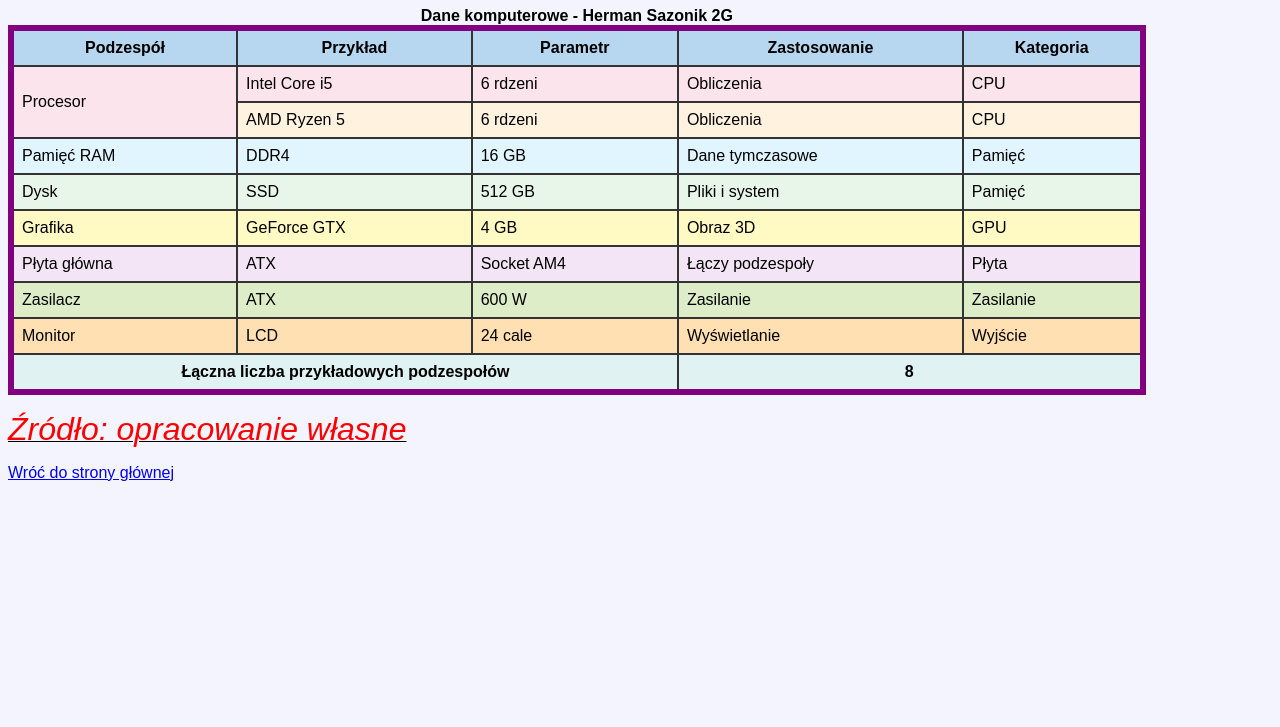
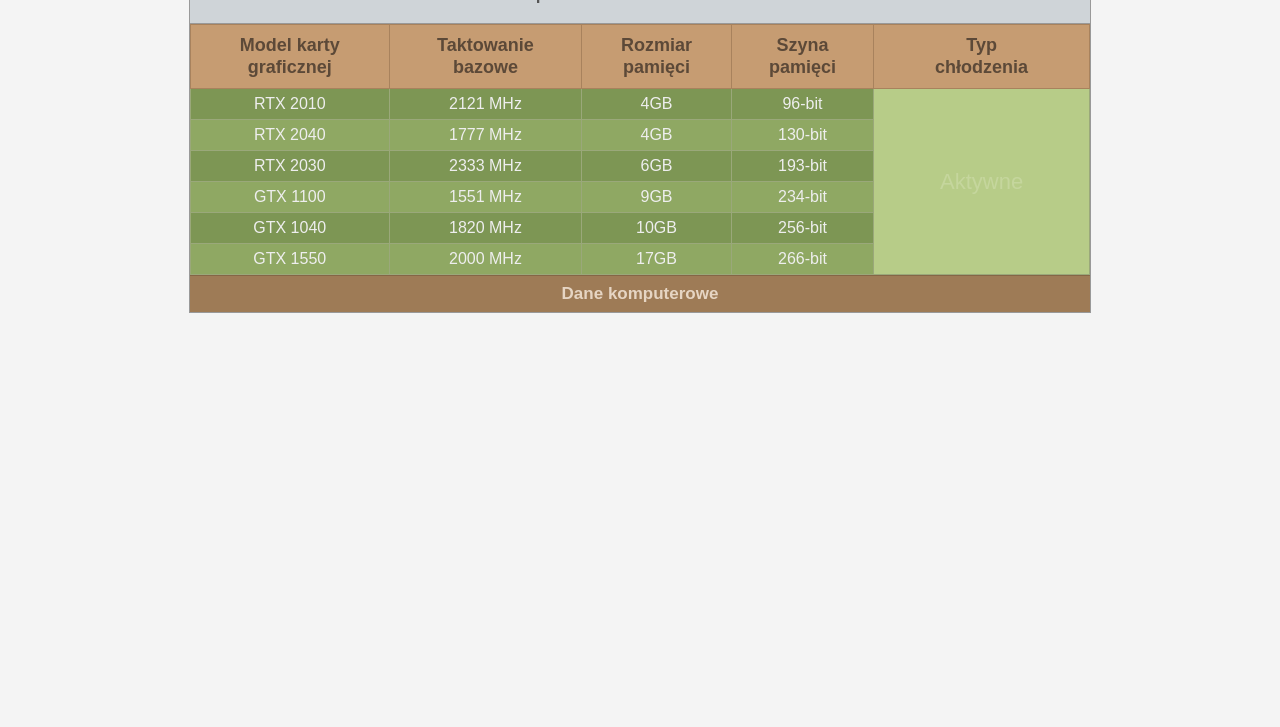
Before and after one commit to Sazonizm/Stronatml, a plain HTML site: page tabela_sazonik.html in a window 1280 px wide. Shown: the part 73-800 px from the top of the page. Drawn offline with Linux system fonts and the light colour scheme.

Commit message:
Refactor tabela_sazonik.html structure and styles

```diff
--- a/tabela_sazonik.html
+++ b/tabela_sazonik.html
@@ -2,33 +2,139 @@
 <html lang="pl">
 <head>
     <meta charset="UTF-8">
-<meta name="author" content="Herman Sazonik">
-<title>Tabela komputerowa - Herman Sazonik</title>
+    <title>Dane komputerowe - Sezonik Herman</title>
+    <style>
+        body {
+            font-family: Arial, sans-serif;
+            background-color: #f4f4f4;
+            padding: 20px;
+        }
+
+        .table-box {
+            max-width: 900px;
+            margin: 0 auto;
+            background-color: #d8d8d8;
+            border: 1px solid #999;
+        }
+
+        .table-title {
+            text-align: center;
+            font-size: 26px;
+            padding: 18px 15px;
+            color: #555;
+            background-color: #cfd4d8;
+            border-bottom: 1px solid #999;
+        }
+
+        table {
+            width: 100%;
+            border-collapse: collapse;
+        }
+
+        th {
+            background-color: #c69c72;
+            color: #5c4938;
+            font-size: 18px;
+            padding: 10px 8px;
+            border: 1px solid #a8825d;
+            line-height: 1.2;
+        }
+
+        td {
+            padding: 6px 10px;
+            font-size: 16px;
+            color: #eee;
+            border: 1px solid #9aa87a;
+            text-align: center;
+        }
+
+        /* Чередование строк как на фото */
+        tbody tr:nth-child(odd) td:not(.cool-col) {
+            background-color: #7d9654;
+        }
+
+        tbody tr:nth-child(even) td:not(.cool-col) {
+            background-color: #8fa863;
+        }
+
+        /* Объединенная колонка "Typ chłodzenia" */
+        .cool-col {
+            background-color: #b7cc88;
+            color: #c5d69d;
+            font-size: 22px;
+            vertical-align: middle;
+            width: 24%;
+        }
+
+        .table-footer {
+            background-color: #9e7b56;
+            color: #e6d5c3;
+            text-align: center;
+            font-weight: bold;
+            font-size: 17px;
+            padding: 8px;
+            border-top: 1px solid #856646;
+        }
+    </style>
 </head>
-<body style="background-color:#f4f4ff; font-family:Arial;">
+<body>
 
-<h1>Tabela - dane komputerowe</h1>
-<table style="border:6px solid purple; border-collapse:collapse; width:90%; background:white;" cellpadding="8">
-<caption><b>Dane komputerowe - Herman Sazonik 2G</b></caption>
+<div class="table-box">
+    <div class="table-title">Dane komputerowe – Sezonik Herman</div>
+
+    <table>
         <thead>
-<tr style="background-color:#b7d7f0;">
-<th style="border:2px solid #333;">Podzespół</th><th style="border:2px solid #333;">Przykład</th><th style="border:2px solid #333;">Parametr</th><th style="border:2px solid #333;">Zastosowanie</th><th style="border:2px solid #333;">Kategoria</th>
+            <tr>
+                <th>Model karty<br>graficznej</th>
+                <th>Taktowanie<br>bazowe</th>
+                <th>Rozmiar<br>pamięci</th>
+                <th>Szyna<br>pamięci</th>
+                <th>Typ<br>chłodzenia</th>
             </tr>
         </thead>
         <tbody>
-<tr style="background:#fce4ec;"><td rowspan="2" style="border:2px solid #333;">Procesor</td><td style="border:2px solid #333;">Intel Core i5</td><td style="border:2px solid #333;">6 rdzeni</td><td style="border:2px solid #333;">Obliczenia</td><td style="border:2px solid #333;">CPU</td></tr>
-<tr style="background:#fff3e0;"><td style="border:2px solid #333;">AMD Ryzen 5</td><td style="border:2px solid #333;">6 rdzeni</td><td style="border:2px solid #333;">Obliczenia</td><td style="border:2px solid #333;">CPU</td></tr>
-<tr style="background:#e1f5fe;"><td style="border:2px solid #333;">Pamięć RAM</td><td style="border:2px solid #333;">DDR4</td><td style="border:2px solid #333;">16 GB</td><td style="border:2px solid #333;">Dane tymczasowe</td><td style="border:2px solid #333;">Pamięć</td></tr>
-<tr style="background:#e8f5e9;"><td style="border:2px solid #333;">Dysk</td><td style="border:2px solid #333;">SSD</td><td style="border:2px solid #333;">512 GB</td><td style="border:2px solid #333;">Pliki i system</td><td style="border:2px solid #333;">Pamięć</td></tr>
-<tr style="background:#fff9c4;"><td style="border:2px solid #333;">Grafika</td><td style="border:2px solid #333;">GeForce GTX</td><td style="border:2px solid #333;">4 GB</td><td style="border:2px solid #333;">Obraz 3D</td><td style="border:2px solid #333;">GPU</td></tr>
-<tr style="background:#f3e5f5;"><td style="border:2px solid #333;">Płyta główna</td><td style="border:2px solid #333;">ATX</td><td style="border:2px solid #333;">Socket AM4</td><td style="border:2px solid #333;">Łączy podzespoły</td><td style="border:2px solid #333;">Płyta</td></tr>
-<tr style="background:#dcedc8;"><td style="border:2px solid #333;">Zasilacz</td><td style="border:2px solid #333;">ATX</td><td style="border:2px solid #333;">600 W</td><td style="border:2px solid #333;">Zasilanie</td><td style="border:2px solid #333;">Zasilanie</td></tr>
-<tr style="background:#ffe0b2;"><td style="border:2px solid #333;">Monitor</td><td style="border:2px solid #333;">LCD</td><td style="border:2px solid #333;">24 cale</td><td style="border:2px solid #333;">Wyświetlanie</td><td style="border:2px solid #333;">Wyjście</td></tr>
-<tr style="background:#e0f2f1;"><td colspan="3" style="border:2px solid #333; text-align:center;"><b>Łączna liczba przykładowych podzespołów</b></td><td colspan="2" style="border:2px solid #333; text-align:center;"><b>8</b></td></tr>
+            <tr>
+                <td>RTX 2010</td>
+                <td>2121 MHz</td>
+                <td>4GB</td>
+                <td>96-bit</td>
+                <td class="cool-col" rowspan="6">Aktywne</td>
+            </tr>
+            <tr>
+                <td>RTX 2040</td>
+                <td>1777 MHz</td>
+                <td>4GB</td>
+                <td>130-bit</td>
+            </tr>
+            <tr>
+                <td>RTX 2030</td>
+                <td>2333 MHz</td>
+                <td>6GB</td>
+                <td>193-bit</td>
+            </tr>
+            <tr>
+                <td>GTX 1100</td>
+                <td>1551 MHz</td>
+                <td>9GB</td>
+                <td>234-bit</td>
+            </tr>
+            <tr>
+                <td>GTX 1040</td>
+                <td>1820 MHz</td>
+                <td>10GB</td>
+                <td>256-bit</td>
+            </tr>
+            <tr>
+                <td>GTX 1550</td>
+                <td>2000 MHz</td>
+                <td>17GB</td>
+                <td>266-bit</td>
+            </tr>
         </tbody>
     </table>
-<p><i><u><font color="red" size="6">Źródło: opracowanie własne</font></u></i></p>
-<p><a href="index.html">Wróć do strony głównej</a></p>
+
+    <div class="table-footer">Dane komputerowe</div>
+</div>
 
 </body>
 </html>
```
Lines whose indentation alone changed are shown as unchanged.
